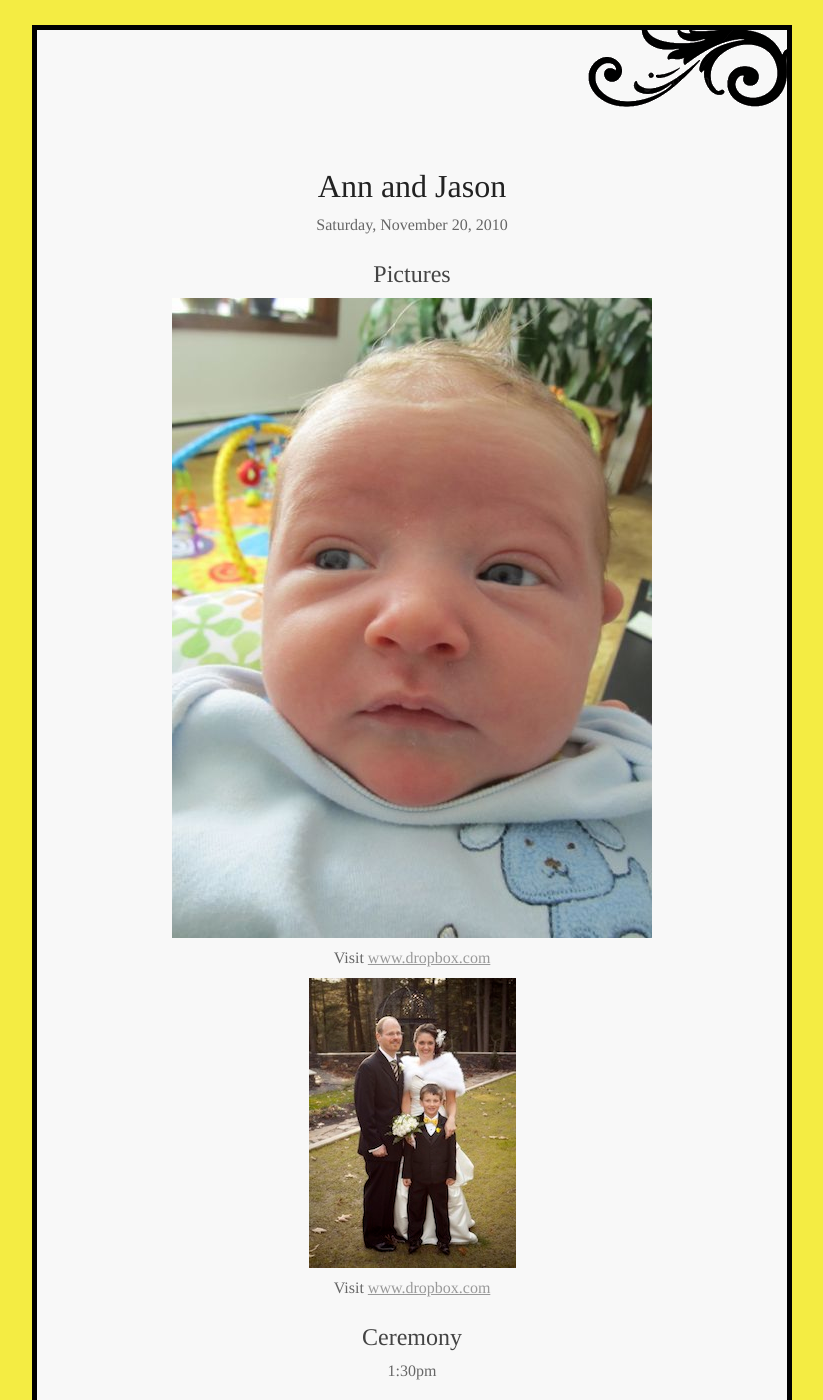
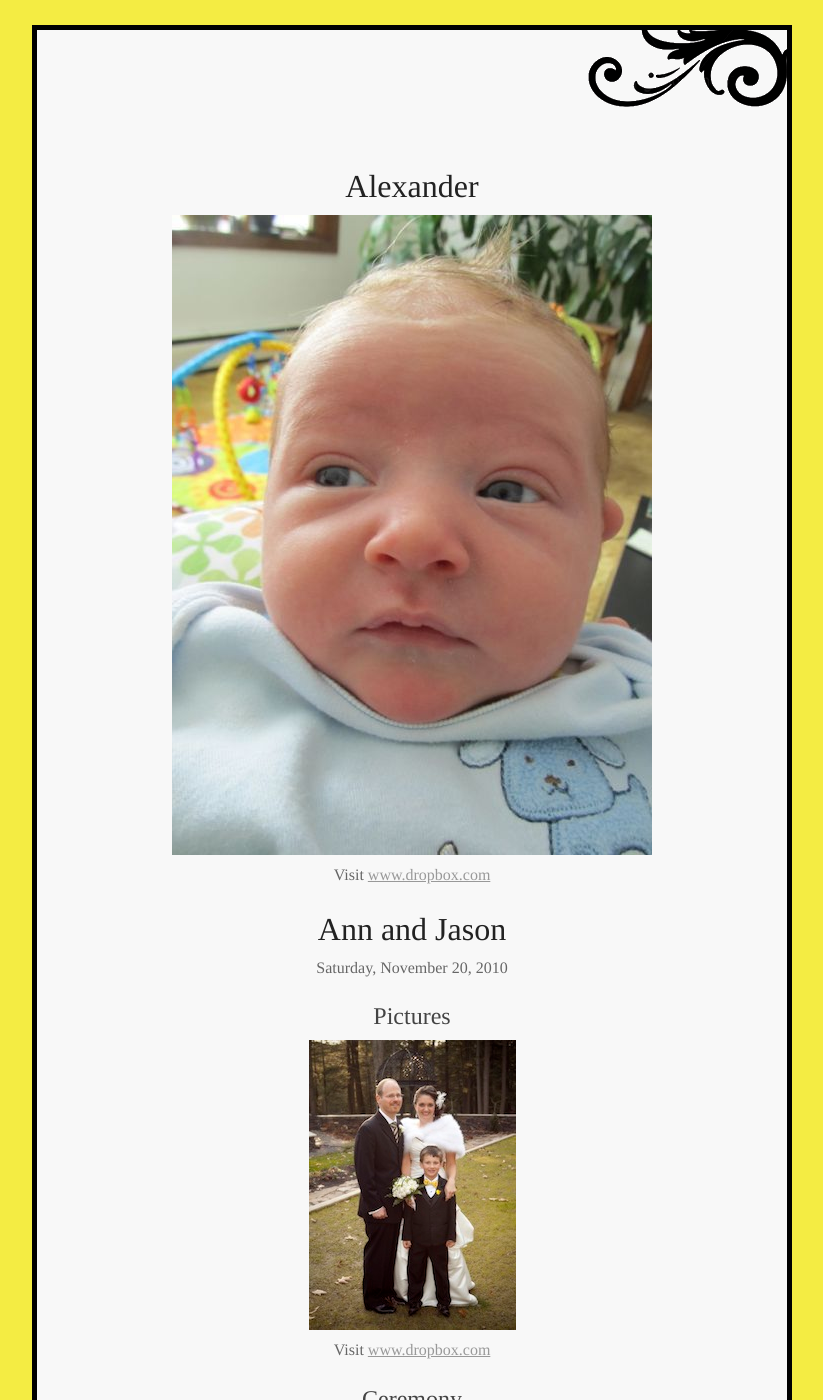
Before and after one commit to unicycle/cathcartlaine, a Jekyll site: the page built from index.markdown, in a window 1280 px wide and 1400 px high. Shown: the whole window, without its empty margins (228-1051 px from the left). Built offline with Jekyll 4.4.1, drawn with Linux system fonts in a browser that asks for light colours; Markdown is read by kramdown in place of the engine named in the settings; part of the change alters nothing that is shown.

```diff
--- a/index.markdown
+++ b/index.markdown
@@ -1,7 +1,13 @@
 ---
 layout: application
-title: Ann and Jason - Saturday, November 20, 2010
+title: Cathcart Laine
 ---
+
+# Alexander
+
+[![](./images/alexander.jpeg)](http://www.dropbox.com/sh/c3gjfpmnhz3h50p/idodGLeOLn?n=15103100)
+
+Visit [www.dropbox.com](https://www.dropbox.com/sh/c3gjfpmnhz3h50p/idodGLeOLn?n=15103100)
 
 # Ann and Jason
 
@@ -9,9 +15,6 @@ Saturday, November 20, 2010
 
 ## Pictures
 
-[![](./images/alexander.jpeg)](http://www.dropbox.com/sh/c3gjfpmnhz3h50p/idodGLeOLn?n=15103100)
-
-Visit [www.dropbox.com](https://www.dropbox.com/sh/c3gjfpmnhz3h50p/idodGLeOLn?n=15103100)
 
 [![](./images/family.jpg)](http://www.dropbox.com/gallery/8142750/1/Wedding%20Photos?h=6e9895)
 
```
